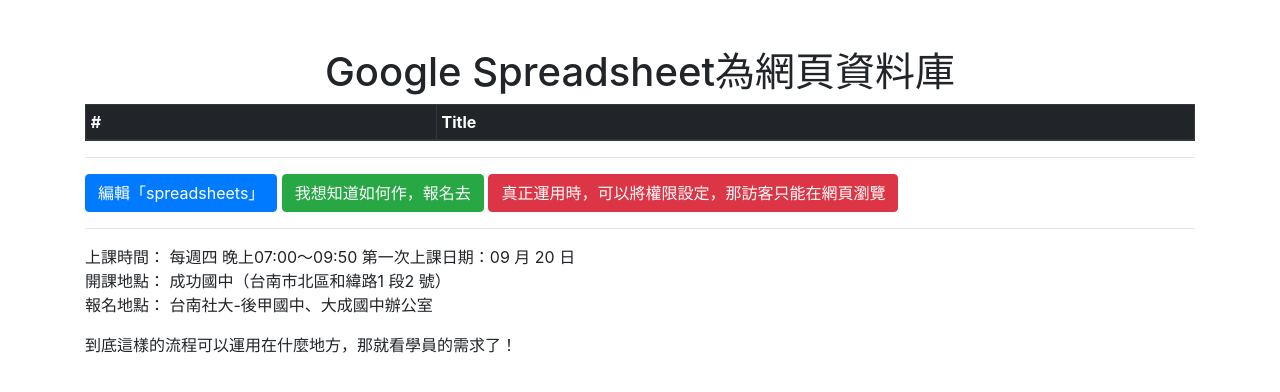
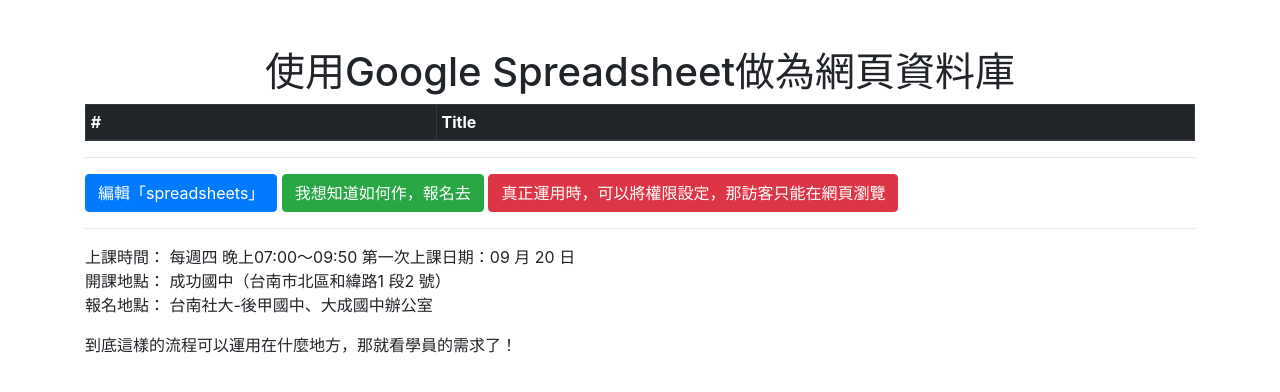
Before and after one commit to webugm/tncu_cart, a plain HTML site: page t.html in a window 1280 px wide. Drawn offline with nearby package versions, Linux system fonts and the light colour scheme; no server answers.

Commit message:
20180905-2

```diff
--- a/t.html
+++ b/t.html
@@ -35,7 +35,7 @@
         });
     </script>
     <div class="container my-5">
-      <h1 class="text-center">Google Spreadsheet為網頁資料庫</h1>
+      <h1 class="text-center">使用Google Spreadsheet做為網頁資料庫</h1>
       <table class="table table-dark table-striped table-bordered table-hover table-sm">
         <thead>
           <tr>
```
